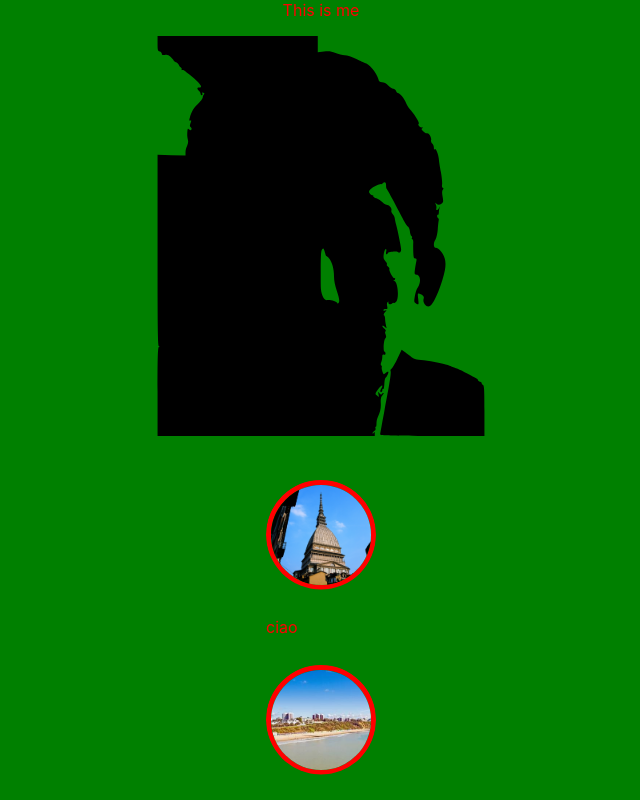
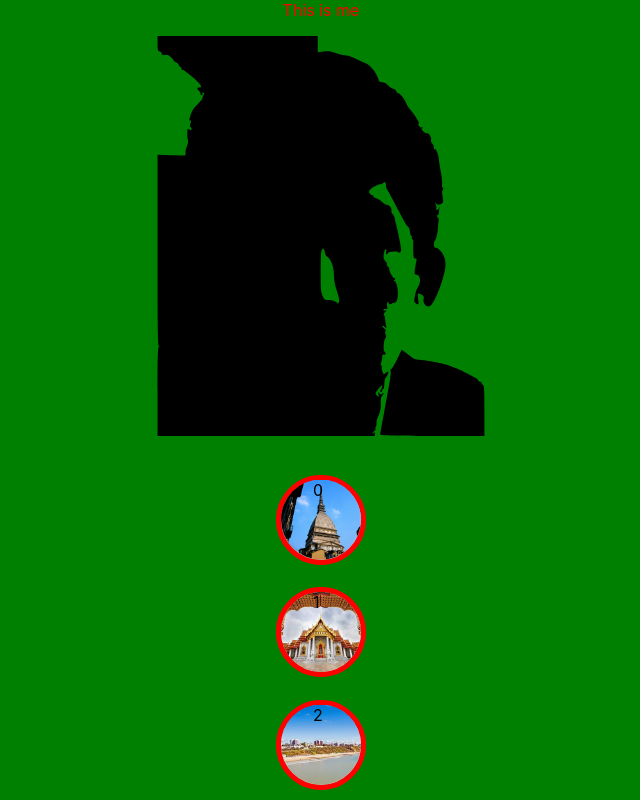
Before and after one commit to Mv35/react-website, a React (Create React App) app in the folder website/: page / in a window 1280 px wide. Shown: the top 800 px of the page, without its empty margins (319-959 px from the left). Built offline with nearby package versions, Linux system fonts and the light colour scheme.

Commit message:
Revert "clean up of picture component"
This reverts commit e0fbc5738135e3717e34924b4bd545ac5145e0dc.

```diff
--- a/website/src/App.js
+++ b/website/src/App.js
@@ -25,7 +25,7 @@ const App = () => {
     <MainBody>
       <MainWrapper>
         This is me <ProfilePicture></ProfilePicture>
-        <div className="LifeGoalsDiv">{LifeGoals()}</div>
+        <div>{LifeGoals()}</div>
         <DownloadPdfButton>click me</DownloadPdfButton>
       </MainWrapper>
     </MainBody>
--- a/website/src/App.styled.js
+++ b/website/src/App.styled.js
@@ -12,7 +12,6 @@ const MainWrapper = styled.div`
   height: 100%;
   color: red;
   flex-grow: 1;
-  justify-content: center;
 `;
 
 export { MainWrapper, MainBody };
--- a/website/src/Components/LifeGoalsIcons/LifeGoalsIcons.js
+++ b/website/src/Components/LifeGoalsIcons/LifeGoalsIcons.js
@@ -1,15 +1,21 @@
 import React from "react";
 
-import { LifeGoalPicture } from "./LifeGoalsIcons.styled";
+import {
+  LifeGoalsPictureWrapper,
+  LifeGoalsPictureWrapperText,
+  LifeGoalPicture,
+} from "./LifeGoalsIcons.styled";
 
 const LifeGoalsIcon = (props) => {
   // this.setState = { first: 1, second: 2 };
   console.log("props", props);
-  return props.name % 2 === 0 ? (
-    <LifeGoalPicture src={props.src} alt={props.alt}></LifeGoalPicture>
+  return props.name % 2 !== 10 ? (
+    <LifeGoalsPictureWrapper>
+      <LifeGoalPicture src={props.src} alt={props.alt}></LifeGoalPicture>
+      <LifeGoalsPictureWrapperText>{props.name}</LifeGoalsPictureWrapperText>
+    </LifeGoalsPictureWrapper>
   ) : (
-    // <LifeGoalsPictureWrapperText>{props.name}</LifeGoalsPictureWrapperText>
-    <>ciao</>
+    <></>
   );
 };
 
--- a/website/src/Components/LifeGoalsIcons/LifeGoalsIcons.styled.js
+++ b/website/src/Components/LifeGoalsIcons/LifeGoalsIcons.styled.js
@@ -1,38 +1,38 @@
 import styled from "styled-components";
 
-// const LifeGoalsPictureWrapper = styled.span`
-//   height: 50%;
-//   width: 50%;
-//   background-color: #bbb;
-//   border: 5px solid red;
-//   border-radius: 50%;
-//   display: block;
-//   position: relative;
-//   flex-grow: 1;
-//   float: top;
-//   margin-bottom: 25%;
-//   margin-top: 25%;
-// `;
-
-// const LifeGoalsPictureWrapperText = styled.div`
-//   color: black;
-//   top: 0%;
-//   left: 40%;
-//   position: absolute;
-//   display: flex;
-//   flex-grow: 1;
-// `;
-
-const LifeGoalPicture = styled.img`
-  height: 100px;
-  width: 100px;
+const LifeGoalsPictureWrapper = styled.span`
+  height: 10vh;
+  width: 10vh;
+  background-color: #bbb;
   border: 5px solid red;
   border-radius: 50%;
-  clip-path: circle(50% at 50% 50%);
   display: flex;
+  position: relative;
   flex-grow: 1;
+  float: top;
   margin-bottom: 25%;
   margin-top: 25%;
 `;
 
-export { LifeGoalPicture };
+const LifeGoalsPictureWrapperText = styled.div`
+  color: black;
+  top: 0%;
+  left: 40%;
+  position: absolute;
+  display: flex;
+  flex-grow: 1;
+`;
+
+const LifeGoalPicture = styled.img`
+  height: 100%;
+  width: 100%;
+  clip-path: circle(50% at 50% 50%);
+  display: flex;
+  flex-grow: 1;
+`;
+
+export {
+  LifeGoalsPictureWrapper,
+  LifeGoalsPictureWrapperText,
+  LifeGoalPicture,
+};
```
